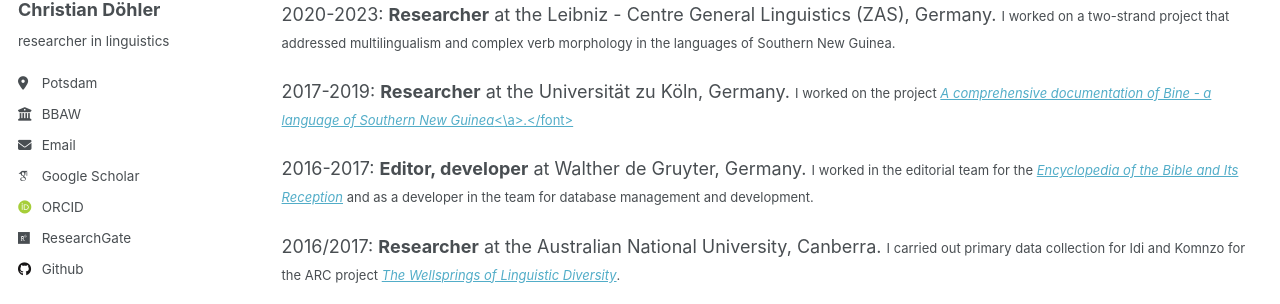
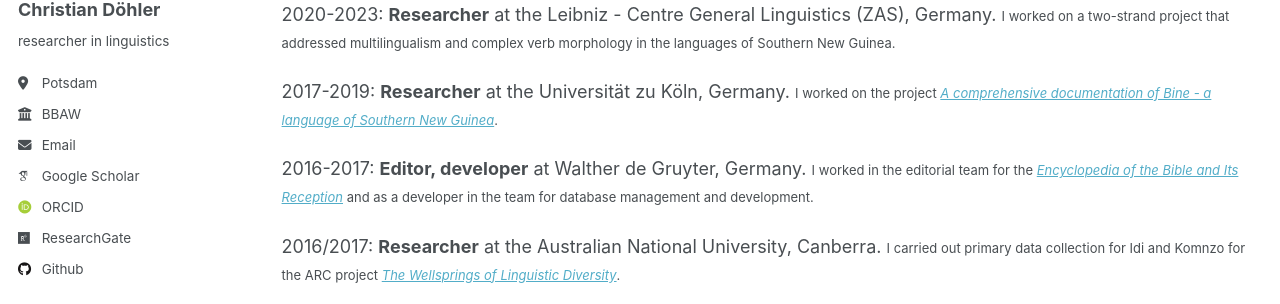
Before and after one commit to chrdoe/chrdoe.github.io, a Jekyll site: the page built from _pages/cv.md, in a window 1280 px wide and 900 px high. Shown: the part 299-603 px from the top of the window. Built offline with Jekyll 4.4.1, drawn with Linux system fonts in a browser that asks for light colours; some web fonts are replaced.

Commit message:
Update cv.md

```diff
--- a/_pages/cv.md
+++ b/_pages/cv.md
@@ -18,7 +18,7 @@ Work
 
 2020-2023: **Researcher** at the Leibniz - Centre General Linguistics (ZAS), Germany. <font size="2">I worked on a two-strand project that addressed multilingualism and complex verb morphology in the languages of Southern New Guinea.</font>
 
-2017-2019: **Researcher** at the Universität zu Köln, Germany. <font size="2">I worked on the project <a href="https://www.elararchive.org/dk0471"><i>A comprehensive documentation of Bine - a language of Southern New Guinea</i><\a>.</font>
+2017-2019: **Researcher** at the Universität zu Köln, Germany. <font size="2">I worked on the project <a href="https://www.elararchive.org/dk0471"><i>A comprehensive documentation of Bine - a language of Southern New Guinea</i></a>.</font>
 
 2016-2017: **Editor, developer** at Walther de Gruyter, Germany. <font size="2">I worked in the editorial team for the <a href="https://www.degruyter.com/database/ebr/html"><i>Encyclopedia of the Bible and Its Reception</i></a> and as a developer in the team for database management and development.</font>
 
```
